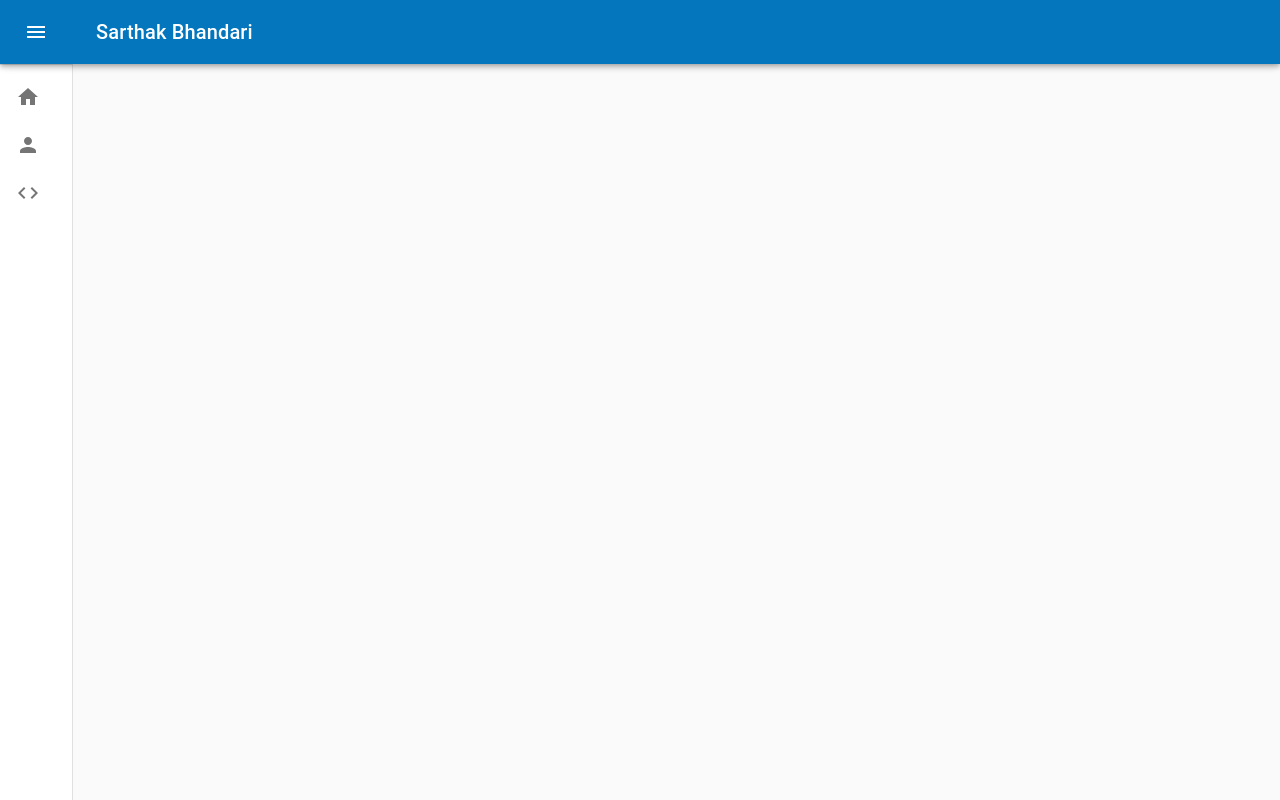
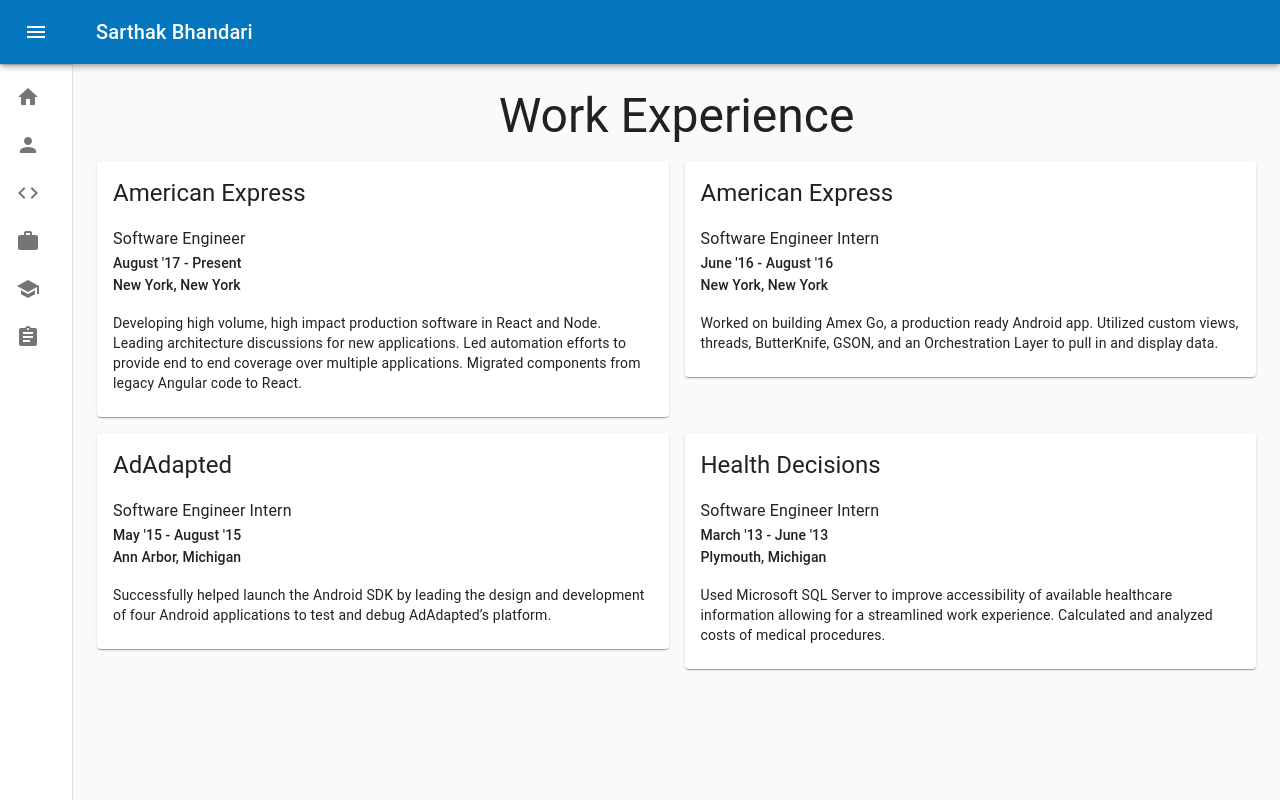
Before and after one commit to sartechb/sartechb.github.io, a React (Create React App) app: page /experience in a window 1280 px wide. Built offline with nearby package versions, Linux system fonts and the light colour scheme.

Commit message:
feat: add work component

```diff
--- a/src/App.tsx
+++ b/src/App.tsx
@@ -15,7 +15,7 @@
 import About from './pages/About';
 import Home from './pages/Home';
 import { Skills } from './pages/Skills';
-
+import { Work } from './pages/Work';
 const useStyles = makeStyles((theme: Theme) =>
     createStyles({
         content: {
@@ -69,6 +69,7 @@
                                 <Route exact path="/" component={Home} />
                                 <Route path="/about" component={About} />
                                 <Route path="/skills" component={Skills} />
+                                <Route path="/experience" component={Work} />
                             </Switch>
                         </main>
                     </div>
--- a/src/components/AppBar.tsx
+++ b/src/components/AppBar.tsx
@@ -25,6 +25,9 @@
     Home,
     Menu,
     Person,
+    Work,
+    School,
+    Assignment,
 } from '@material-ui/icons';
 import clsx from 'clsx';
 import React, { ComponentType } from 'react';
@@ -113,6 +116,24 @@
         key: 'skills',
         link: '/skills',
     },
+    {
+        Icon: Work,
+        displayText: 'Experience',
+        key: 'experience',
+        link: '/experience',
+    },
+    {
+        Icon: School,
+        displayText: 'Education',
+        key: 'education',
+        link: '/education',
+    },
+    {
+        Icon: Assignment,
+        displayText: 'Projects',
+        key: 'projects',
+        link: '/projects',
+    },
 ];
 
 const MainAppBar: React.FC = () => {
--- a/src/pages/Skills.tsx
+++ b/src/pages/Skills.tsx
@@ -1,9 +1,9 @@
 import { Card, CardContent, Grid, Typography } from '@material-ui/core';
-import { createStyles, makeStyles, Theme } from '@material-ui/core/styles';
+import { createStyles, makeStyles } from '@material-ui/core/styles';
 
 import React from 'react';
 
-const useStyles = makeStyles((theme: Theme) =>
+const useStyles = makeStyles(() =>
     createStyles({
         title: {
             paddingBottom: '1rem',
--- /dev/null
+++ b/src/pages/Work.tsx
@@ -0,0 +1,149 @@
+import { Card, CardContent, Grid, Typography } from '@material-ui/core';
+import { createStyles, makeStyles } from '@material-ui/core/styles';
+
+import React from 'react';
+
+const useStyles = makeStyles(() =>
+    createStyles({
+        paddingBottom: {
+            paddingBottom: '1rem',
+        },
+    })
+);
+
+interface Duration {
+    start: string;
+    end: string;
+}
+
+interface Location {
+    city: string;
+    state: string;
+}
+
+interface Work {
+    company: string;
+    title: string;
+    location: Location;
+    duration: Duration;
+    description: string;
+}
+
+const experiences: Work[] = [
+    {
+        company: 'American Express',
+        title: 'Software Engineer',
+        location: {
+            city: 'New York',
+            state: 'New York',
+        },
+        duration: {
+            start: "August '17",
+            end: 'Present',
+        },
+        description:
+            'Developing high volume, high impact production software in React and Node. Leading architecture discussions for new applications. Led automation efforts to provide end to end coverage over multiple applications. Migrated components from legacy Angular code to React.',
+    },
+    {
+        company: 'American Express',
+        title: 'Software Engineer Intern',
+        location: {
+            city: 'New York',
+            state: 'New York',
+        },
+        duration: {
+            start: "June '16",
+            end: "August '16",
+        },
+        description:
+            'Worked on building Amex Go, a production ready Android app. Utilized custom views, threads, ButterKnife, GSON, and an Orchestration Layer to pull in and display data.',
+    },
+    {
+        company: 'AdAdapted',
+        title: 'Software Engineer Intern',
+        location: {
+            city: 'Ann Arbor',
+            state: 'Michigan',
+        },
+        duration: {
+            start: "May '15",
+            end: "August '15",
+        },
+        description:
+            'Successfully helped launch the Android SDK by leading the design and development of four Android applications to test and debug AdAdapted’s platform.',
+    },
+    {
+        company: 'Health Decisions',
+        title: 'Software Engineer Intern',
+        location: {
+            city: 'Plymouth',
+            state: 'Michigan',
+        },
+        duration: {
+            start: "March '13",
+            end: "June '13",
+        },
+        description:
+            'Used Microsoft SQL Server to improve accessibility of available healthcare information allowing for a streamlined work experience. Calculated and analyzed costs of medical procedures.',
+    },
+];
+
+export const Work: React.FC = () => {
+    const classes = useStyles();
+    return (
+        <React.Fragment>
+            <Grid container>
+                <Grid item xs={12}>
+                    <Typography variant="h3" component="h1" gutterBottom>
+                        Work Experience
+                    </Typography>
+                </Grid>
+                <Grid container spacing={2}>
+                    {experiences.map(experience => (
+                        <Grid item xs={12} lg={6} key={experience.duration.end}>
+                            <Card>
+                                <CardContent>
+                                    <Typography
+                                        variant="h5"
+                                        component="h2"
+                                        align="left"
+                                        className={classes.paddingBottom}
+                                    >
+                                        {experience.company}
+                                    </Typography>
+                                    <Typography
+                                        align="left"
+                                        variant="subtitle1"
+                                        component="p"
+                                    >
+                                        {experience.title}
+                                    </Typography>
+                                    <Typography
+                                        align="left"
+                                        variant="subtitle2"
+                                        component="p"
+                                    >
+                                        {experience.duration.start} -{' '}
+                                        {experience.duration.end}
+                                    </Typography>
+                                    <Typography
+                                        align="left"
+                                        variant="subtitle2"
+                                        component="p"
+                                        className={classes.paddingBottom}
+                                    >
+                                        {experience.location.city},{' '}
+                                        {experience.location.state}
+                                    </Typography>
+                                    <Typography align="left" variant="body2">
+                                        {experience.description}
+                                    </Typography>
+                                </CardContent>
+                            </Card>
+                        </Grid>
+                    ))}
+                </Grid>
+            </Grid>
+        </React.Fragment>
+    );
+};
--- a/tslint.json
+++ b/tslint.json
@@ -4,7 +4,8 @@
     "jsRules": {},
     "rules": {
         "interface-name": [true, "never-prefix"],
-        "jsx-boolean-value": ["never"]
+        "jsx-boolean-value": ["never"],
+        "object-literal-sort-keys": false
     },
     "rulesDirectory": [],
     "linterOptions": {
```
